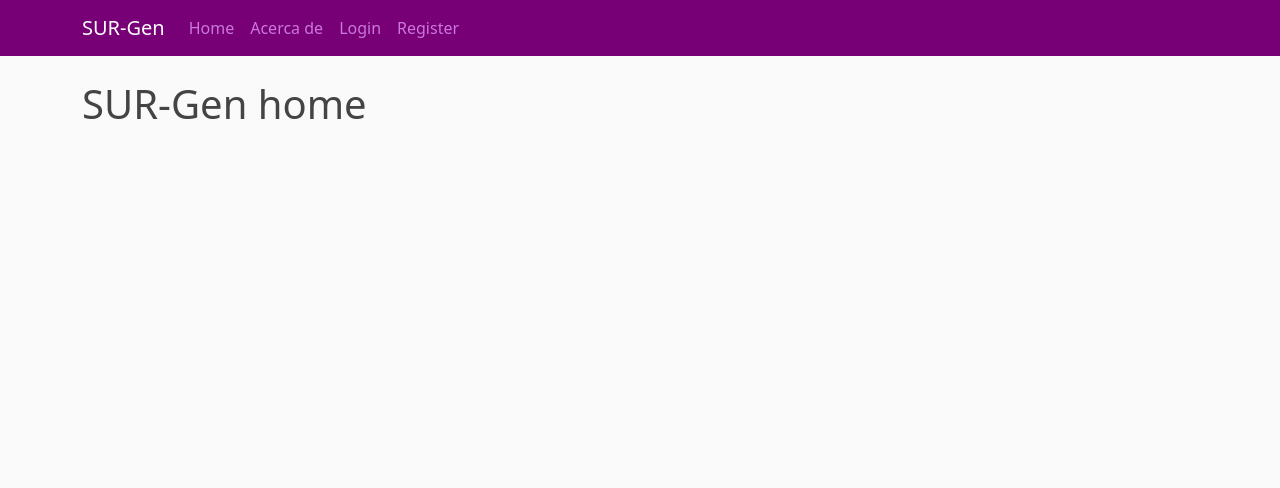
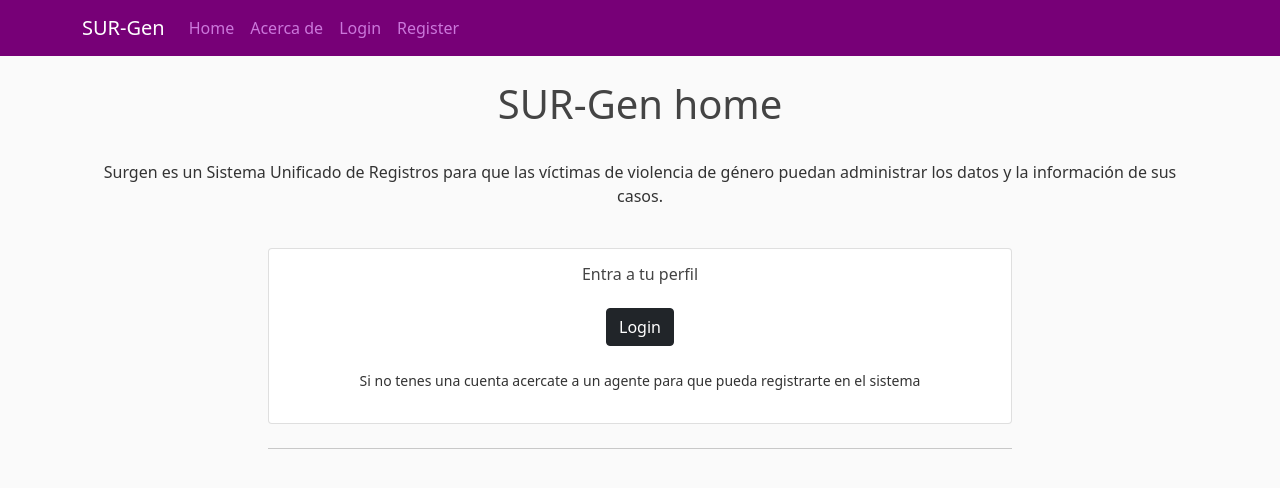
Before and after one commit to bconstanzo/hackaton-genero-2021, a Django app: page / in a window 1280 px wide. Shown: the top 488 px of the page. Run offline with Django 3.2, Linux system fonts and the light colour scheme.

Commit message:
add: pagina home y y redireccionamientos por usuario

```diff
--- a/surgen/casos/templates/casos/base.html
+++ b/surgen/casos/templates/casos/base.html
@@ -36,8 +36,10 @@
                 </div>
                   <!-- Navbar Right Side -->
                 <div class="navbar-nav mr-auto">
-                  {% if user.is_authenticated %}
+                  {% if user.is_authenticated and not user.is_superuser%}
                     <a class="nav-item nav-link" href="{% url 'casos-perfil' %}">Perfil</a>
+                    <a class="nav-item nav-link" href="{% url 'logout' %}">Logout</a>
+                  {% elif user.is_authenticated and user.is_superuser%}
                     <a class="nav-item nav-link" href="{% url 'logout' %}">Logout</a>
                   {% else %}
                     <a class="nav-item nav-link" href="{% url 'login' %}">Login</a>
--- a/surgen/casos/templates/casos/home.html
+++ b/surgen/casos/templates/casos/home.html
@@ -1,7 +1,35 @@
 {% extends "casos/base.html" %}
 {% block content %}
+<center>
     <h1>SUR-Gen home</h1>
-    <ul>
-        <!--TODO agregar login, el registro seria responsabilidad de un administrador-->
-    </ul>
+    <br>
+    <p> Surgen es un Sistema Unificado de Registros para que las víctimas de violencia de género
+        puedan administrar los datos y la información de sus casos.</p>
+    <br>
+    <div class="col-md-8">
+        <div class="card mb-4">
+            <div class = "card-body">
+                {% if user.is_superuser %}
+                    <h6 class="mb-0">Estas logeado como supertusuario, cierra sesion o entra a la pagina de administracion</h6>
+                    </br>
+                    <div class="col-sm-12">
+                        <a class="btn btn-dark" href="/admin" role="button">Admin</a>
+                    </div>
+                    </br>
+                {% else %}
+                    <h6 class="mb-0">Entra a tu perfil</h6>
+                    </br>
+                    <div class="col-sm-12">
+                        <a class="btn btn-dark" href="{% url 'login' %}" role="button">Login</a>
+                    </div>
+                    </br>
+                    <small><p> Si no tenes una cuenta acercate a un agente para que pueda registrarte en el sistema </p></small>
+                {% endif %}
+            </div>
+        </div>
+        <hr>
+      </div>
+
+
+</center>
 {% endblock content %}
--- a/surgen/casos/views.py
+++ b/surgen/casos/views.py
@@ -1,10 +1,11 @@
-from django.shortcuts import render
+from django.shortcuts import render, redirect
 from .models import Caso
 from .models import Victima
 from .models import Incidencia
 from .models import Documento
 from .models import Contacto
 from django.contrib.auth.decorators import login_required
+
 
 from django.http import HttpResponse
 import os
@@ -50,14 +51,24 @@ def caso(request):
     return render(request, "casos/caso.html", context=context)
 
 def home(request):
-    # TODO: Agregar redireccion al que esta logeado
-    #if request.user.is_authenticated:
-    #    return render(request, "casos/perfil.html")
-    #else:
+    if request.user.is_authenticated and (not request.user.is_superuser):
+        response = redirect('/perfil')
+        return response
+    else:
         return render(request, "casos/home.html")
 
 def about(request):
     return render(request, "casos/about.html")
 
-def descargar():
-    pass
+def descargar(filename):
+    print('llego aca')
+    # if filename != '':
+    BASE_DIR = os.path.dirname(os.path.dirname(os.path.abspath(__file__)))
+    filepath = BASE_DIR + filename
+    path = open(filepath, 'r')
+    mime_type, _ = mimetypes.guess_type(filepath)
+    # Set the return value of the HttpResponse
+    response = HttpResponse(path, content_type=mime_type)
+    # Set the HTTP header for sending to browser
+    response['Content-Disposition'] = "attachment; filename=%s" % filename
+    return response
--- a/surgen/surgen/settings.py
+++ b/surgen/surgen/settings.py
@@ -133,6 +133,6 @@ DEFAULT_AUTO_FIELD = 'django.db.models.BigAutoField'
 
 CRISPY_TEMPLATE_PACK = 'bootstrap4'
 
-LOGIN_REDIRECT_URL = 'casos-perfil'
+LOGIN_REDIRECT_URL = 'casos-home'
 
 LOGIN_URL = 'login'
```
